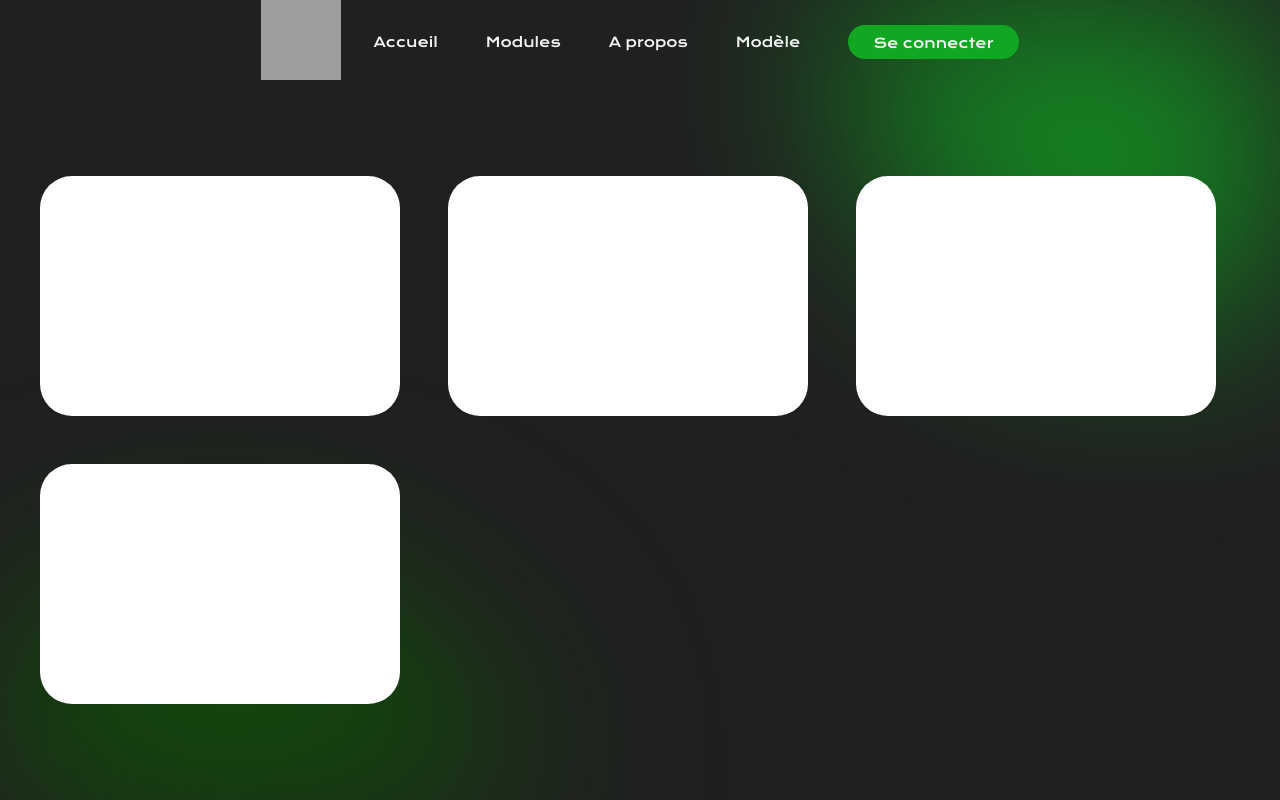
After one commit to mathieuChdz/SAE_S5_S6_BUT3, a PHP site: page /html/modules.html in a window 1280 px wide. The commit adds this page. Run offline with PHP 8.4, Linux system fonts and the light colour scheme; grey boxes are pictures that could not be loaded.

Commit message:
Ajout du footer + l'utisateur peut acceder à la page des modules

```diff
--- a/src_web/css/charte_index.css
+++ b/src_web/css/charte_index.css
@@ -79,6 +79,7 @@ nav{
 main{
     position: absolute;
     z-index: 90;
+    min-height: 100vh;
 }
 
 .global-navbar{
@@ -153,6 +154,7 @@ main{
     cursor: pointer;
     background-color: var(--color-green-primary-hover);
     transition: all 0.15s;
+    text-shadow: 0px 0px 5px var(--color-white);
 }
 
 .pres-index-about-link-container{
@@ -194,3 +196,60 @@ main{
     background-color: var(--color-green-secondary);
     transform: translateX(-15%) translateY(90%);
 }
+
+.footer-main{
+    opacity: 0;
+    bottom: 0;
+    background-color: var(--color-black);
+    width: 100%;
+    z-index: 100;
+    display: flex;
+    flex-direction: column;
+    justify-content: center;
+    text-align: center;
+    align-items: center;
+    gap: 0.5em;
+    padding-top: 3em;
+}
+
+.footer-main p{
+    color: var(--color-white);
+    font-size: 0.7em;
+    font-weight: 200;
+}
+
+.footer-main span{
+    background-color: var(--color-white);
+    width: 90%;
+    height: 1px;
+    opacity: 0.5;
+}
+
+/* ########################### Modules page ########################### */
+
+.main-items-container{
+    display: flex;
+    flex-direction: row;
+    width: 100%;
+    z-index: 95;
+    align-items: center;
+    justify-content: center;
+    margin-top: 5em;
+}
+
+.main-items{
+    display: flex;
+    flex-wrap: wrap;
+    flex-direction: row;
+    width: 100%;
+    max-width: var(--max-width-all);
+    z-index: 95;
+    gap: 3em;
+}
+
+.main-items-item{
+    width: 30%;
+    height: 15em;
+    background-color: white;
+    border-radius: 2em;
+}
--- /dev/null
+++ b/src_web/html/modules.html
@@ -0,0 +1,65 @@
+<!DOCTYPE html>
+<html lang="fr">
+<head>
+    <meta charset="utf-8">
+    <title>Learn To Me</title>
+    <link href="../img/logo-sae2.svg" rel="icon">
+    <link href="../css/charte_index.css" rel="stylesheet">
+
+    <link rel="preconnect" href="https://fonts.googleapis.com">
+    <link rel="preconnect" href="https://fonts.gstatic.com" crossorigin>
+    <link href="https://fonts.googleapis.com/css2?family=Archivo:ital,wght@0,100;0,200;0,300;0,400;0,500;0,600;0,700;0,800;0,900;1,100;1,200;1,300;1,400;1,500;1,600;1,700;1,800;1,900&family=Krona+One&display=swap" rel="stylesheet">
+
+    <meta name="viewport" content="width=device-width, initial-scale=1">
+</head>
+
+<body>
+
+    <header>
+    </header>
+
+    <nav>
+        <div class="global-navbar">
+            <div class="global-navbar-logo">
+                <img src="../img/logo_ltm_w.svg" alt="logo LTM white">
+            </div>
+            <div class="global-navbar-links">
+                <a href="#">Accueil</a>
+                <a href="html/modules.html">Modules</a>
+                <a href="#">A propos</a>
+                <a href="#">Modèle</a>
+                <div class="global-navbar-links-connexion">
+                    <a href="#">Se connecter</a>
+                </div>
+
+            </div>
+        </div>
+    </nav>
+
+    <main>
+        <div class="main-items-container">
+            <div class="main-items">
+                <div class="main-items-item" id="1"></div>
+                <div class="main-items-item" id="2"></div>
+                <div class="main-items-item" id="3"></div>
+                <div class="main-items-item" id="4"></div>
+            </div>
+        </div>
+
+
+        <div class="background">
+            <div class="circle1"></div>
+            <div class="circle2"></div>
+        </div>
+    </main>
+
+    <footer>
+        <div class="footer-main">
+            <span></span>
+            <p>Copyright © 2023 SAE S5 GRP 3. Tous droits réservés.</p>
+        </div>
+    </footer>
+
+</body>
+
+</html>
--- a/src_web/index.html
+++ b/src_web/index.html
@@ -25,7 +25,7 @@
                 </div>
                 <div class="global-navbar-links">
                     <a href="#">Accueil</a>
-                    <a href="#">Prédire</a>
+                    <a href="html/modules.html">Modules</a>
                     <a href="#">A propos</a>
                     <a href="#">Modèle</a>
                     <div class="global-navbar-links-connexion">
@@ -57,6 +57,10 @@
         </main>
 
         <footer>
+            <div class="footer-main">
+                <span></span>
+                <p>Copyright © 2023 SAE S5 GRP 3. Tous droits réservés.</p>
+            </div>
         </footer>
 
     </body>
```
Also changed, not shown: src_web/imports/navbar.html (+8 -2 lines).
